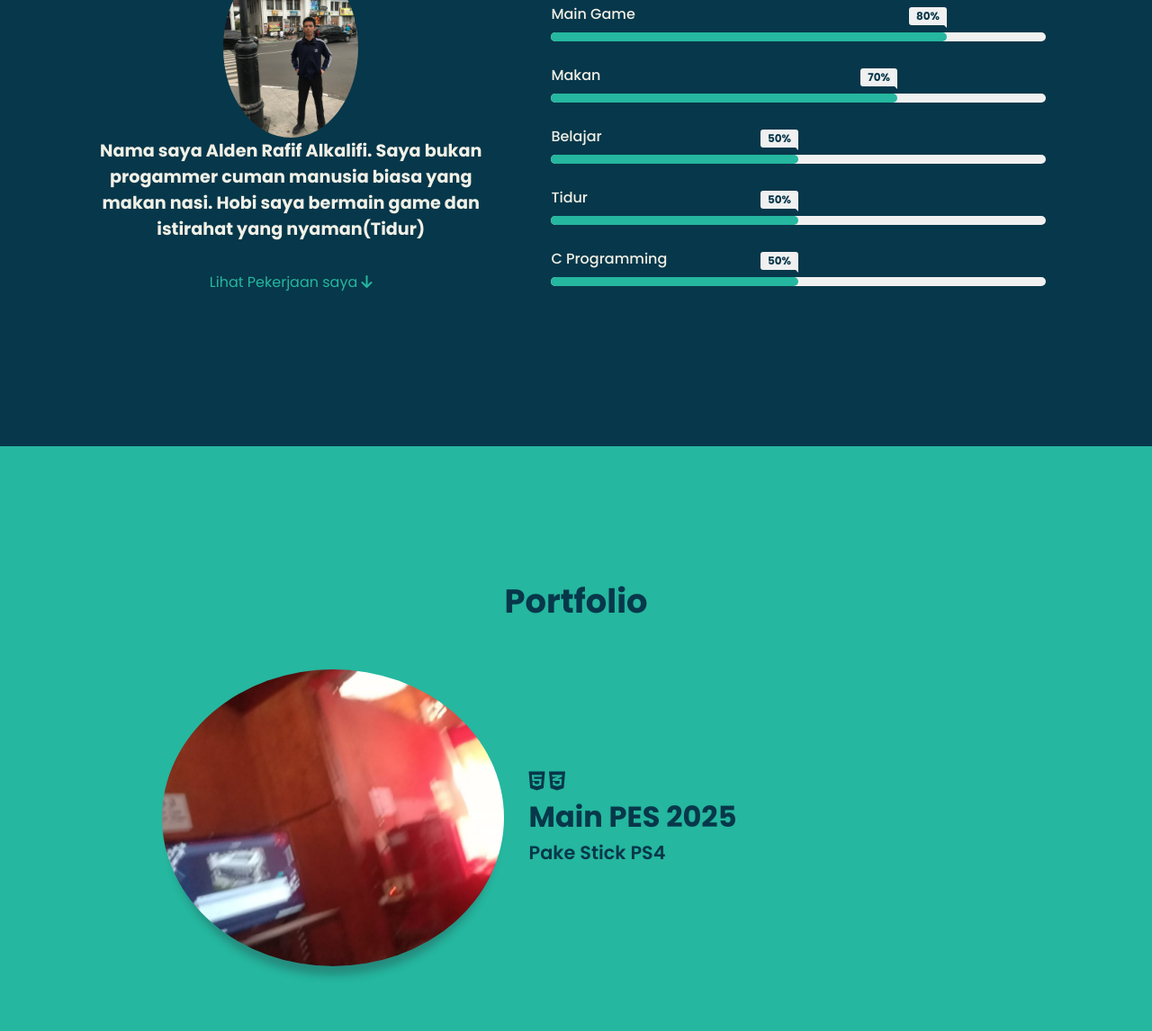
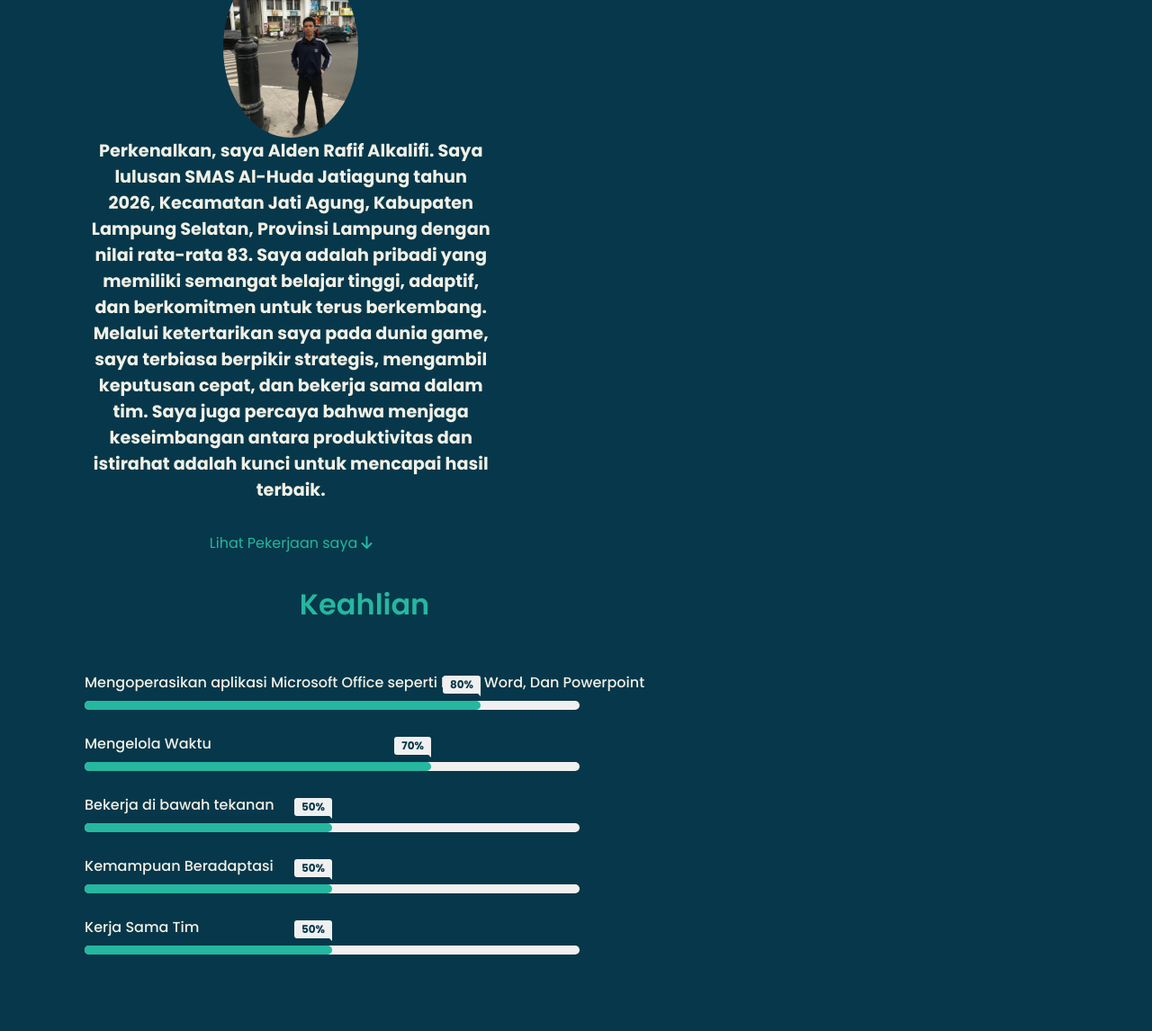
Before and after one commit to aldenpabtek/Jembot, a plain HTML site: page index.html in a window 1280 px wide. Shown: the part 991-2137 px from the top of the page at 90% size. Drawn offline with nearby package versions, Linux system fonts and the light colour scheme; a script that the page names is missing.

Commit message:
Update index.html

```diff
--- a/index.html
+++ b/index.html
@@ -20,7 +20,7 @@
         </div>
         <ul class="menu-items">
           <li><a href="#about">Tentang</a></li>
-          <li><a href="#my-works">Portfolio</a></li>
+          <li><a href="#my-works">Proyek</a></li>
           <li><a href="#contact-me">Kontak</a></li>
         </ul>
       </div>
@@ -28,7 +28,7 @@
     <div class="home-content" id="home-page">
       <div class="name">
         <h1>Hai, Saya Alden</h1>
-        <p>Buka dulu.</p>
+        <p>Buka</p>
       </div>
       <div class="angle-down-icon">
         <a href="#about"><i class="fas fa-angle-down"></i></a>
@@ -44,8 +44,10 @@
           </div>
           <img src="./img/img-2.png" alt="image" />
           <h1><p>
-            Nama saya Alden Rafif Alkalifi. Saya bukan progammer cuman manusia biasa yang makan nasi.
-            Hobi saya bermain game dan istirahat yang nyaman(Tidur)
+            Perkenalkan, saya Alden Rafif Alkalifi. Saya lulusan SMAS Al-Huda Jatiagung tahun 2026, Kecamatan Jati Agung, Kabupaten Lampung Selatan, Provinsi Lampung dengan nilai rata-rata 83.
+Saya adalah pribadi yang memiliki semangat belajar tinggi, adaptif, dan berkomitmen untuk terus berkembang.
+Melalui ketertarikan saya pada dunia game, saya terbiasa berpikir strategis, mengambil keputusan cepat, dan bekerja sama dalam tim.
+Saya juga percaya bahwa menjaga keseimbangan antara produktivitas dan istirahat adalah kunci untuk mencapai hasil terbaik.
           </p>
           </h1>
           <div class="work-arrow">
@@ -57,32 +59,32 @@
         <div class="skills">
           <div class="right-content">
             <div>
-              <h1 class="skills-heading">Skill Saya</h1>
+              <h1 class="skills-heading">Keahlian</h1>
             </div>
             <div class="skills-bar">
               <div class="bar">
                 <div class="info">
-                  <span>Main Game</span>
+                  <span>Mengoperasikan aplikasi Microsoft Office seperti Excel, Word, Dan Powerpoint</span>
                 </div>
                 <div class="progress-line"><span class="html"></span></div>
                 <div class="bar">
                   <div class="info">
-                    <span>Makan</span>
+                    <span>Mengelola Waktu</span>
                   </div>
                   <div class="progress-line"><span class="css"></span></div>
                   <div class="bar">
                     <div class="info">
-                      <span>Belajar</span>
+                      <span>Bekerja di bawah tekanan </span>
                     </div>
                     <div class="progress-line"><span class="bootstrap"></span></div>
                     <div class="bar">
                       <div class="info">
-                        <span>Tidur</span>
+                        <span>Kemampuan Beradaptasi</span>
                       </div>
                       <div class="progress-line"><span class="javascript"></span></div>
                       <div class="bar">
                         <div class="info">
-                          <span>C Programming</span>
+                          <span>Kerja Sama Tim</span>
                         </div>
                         <div class="progress-line"><span class="c"></span></div>
                       </div>
@@ -104,15 +106,15 @@
   <section id="my-works">
     <div class="portfolio">
       <div class="proj-heading">
-        <h1>Portfolio</h1>
+        <h1>Proyek</h1>
       </div>
           <div class="proj-2">
           <img src="./img/img-1.png">
           <div class="proj2-details">
             <i class="fab fa-html5"></i>
             <i class="fab fa-css3-alt"></i>
-            <h2>Main PES 2025</h2>
-            <p>Pake Stick PS4</p>
+            <h2>Segera datang</h2>
+            <p>Segera Datang</p>
             </div>
 
         </div>
@@ -129,7 +131,7 @@
         <p class="mail">
           Hubungi ><i class="fas fa-arrow-right"></i> aldenrafif123@gmail.com
         </p>
-        <p class="links">Disini juga bisa:</p>
+        <p class="links">Instagram:</p>
         <a>
         <a href="https://www.instagram.com/aldenrafifff/" target="blank"><i class="fab fa-instagram"></i> Instagram</a>
       </div>
```
